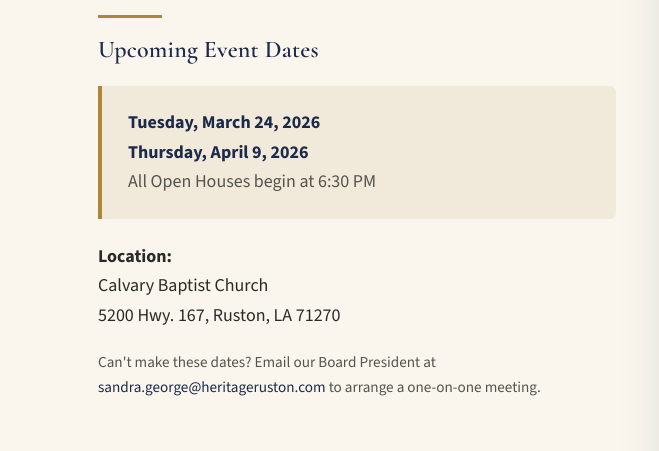
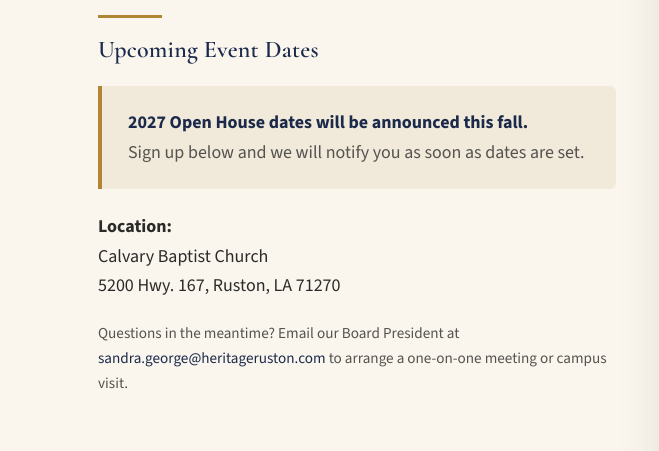
Before and after one commit to fnk3/heritage-classical-academy, a plain HTML site: page open-house.html in a window 1280 px wide. Shown: the part 698-1149 px from the top of the page, 0-659 px from the left. Drawn offline with nearby package versions, Linux system fonts and the light colour scheme; a web font is replaced by a local one.

Commit message:
Add files via upload

```diff
--- a/open-house.html
+++ b/open-house.html
@@ -30,12 +30,11 @@
         <hr class="rule">
         <h3>Upcoming Event Dates</h3>
         <div class="info-box">
-          <strong>Tuesday, March 24, 2026</strong><br>
-          <strong>Thursday, April 9, 2026</strong><br>
-          <span style="color:var(--ink-soft);">All Open Houses begin at 6:30 PM</span>
+          <strong>2027 Open House dates will be announced this fall.</strong><br>
+          <span style="color:var(--ink-soft);">Sign up below and we will notify you as soon as dates are set.</span>
         </div>
         <p><strong>Location:</strong><br>Calvary Baptist Church<br>5200 Hwy. 167, Ruston, LA 71270</p>
-        <p style="color:var(--ink-soft);font-size:.95rem;">Can't make these dates? Email our Board President at <a href="mailto:sandra.george@heritageruston.com">sandra.george@heritageruston.com</a> to arrange a one-on-one meeting.</p>
+        <p style="color:var(--ink-soft);font-size:.95rem;">Questions in the meantime? Email our Board President at <a href="mailto:sandra.george@heritageruston.com">sandra.george@heritageruston.com</a> to arrange a one-on-one meeting or campus visit.</p>
       </div>
       <div>
         <h3>Reserve Your Spot</h3>
```
Also changed, not shown: application-process.html (+2 -2 lines), index.html (+4 -4 lines).
